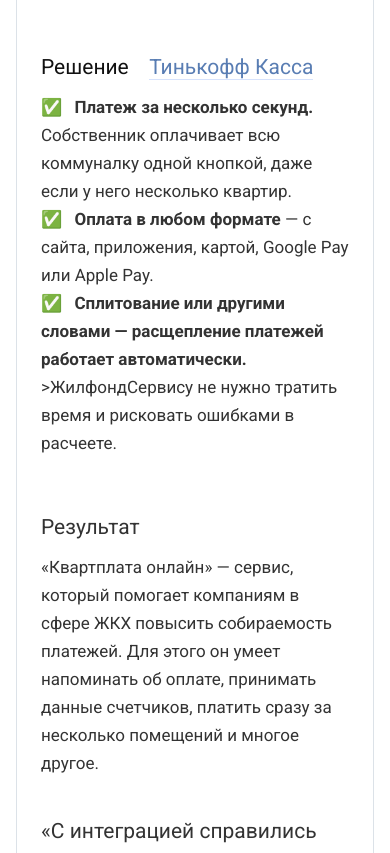
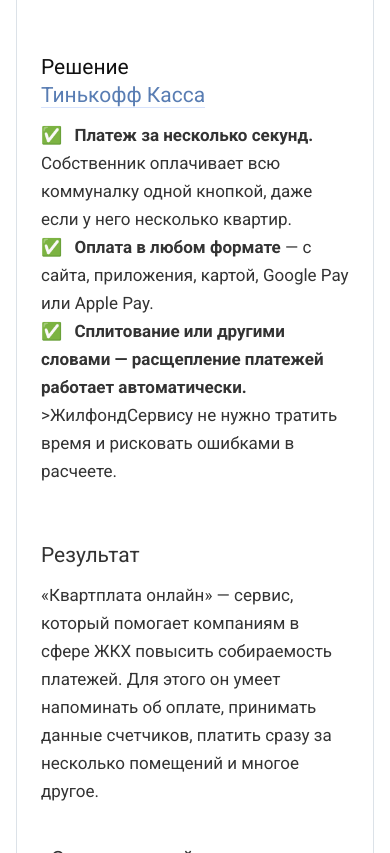
Before and after one commit to Egornikolaev97/test-tinkoff-journal, a plain HTML site: page index.html in a window 390 px wide. Shown: the part 2208-3061 px from the top of the page. Drawn offline with Linux system fonts and the light colour scheme.

Commit message:
fix: fix solution section

```diff
--- a/blocks/section/section.css
+++ b/blocks/section/section.css
@@ -74,3 +74,9 @@
     line-height: 24px;
   }
 }
+
+@media screen and (min-width: 320px) and (max-width: 768px) {
+  .section__title_solution {
+    max-width: 180px;
+  }
+}
```
